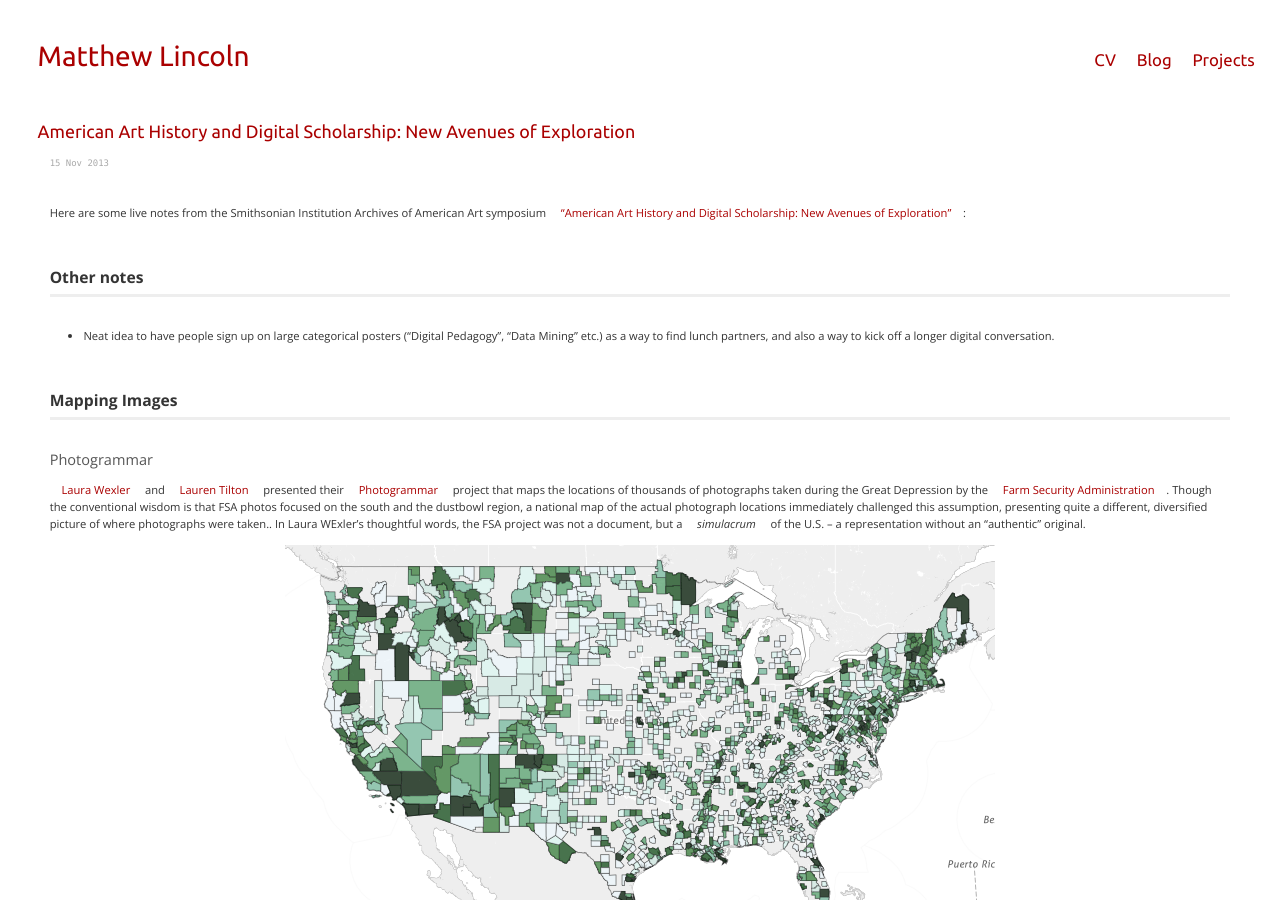
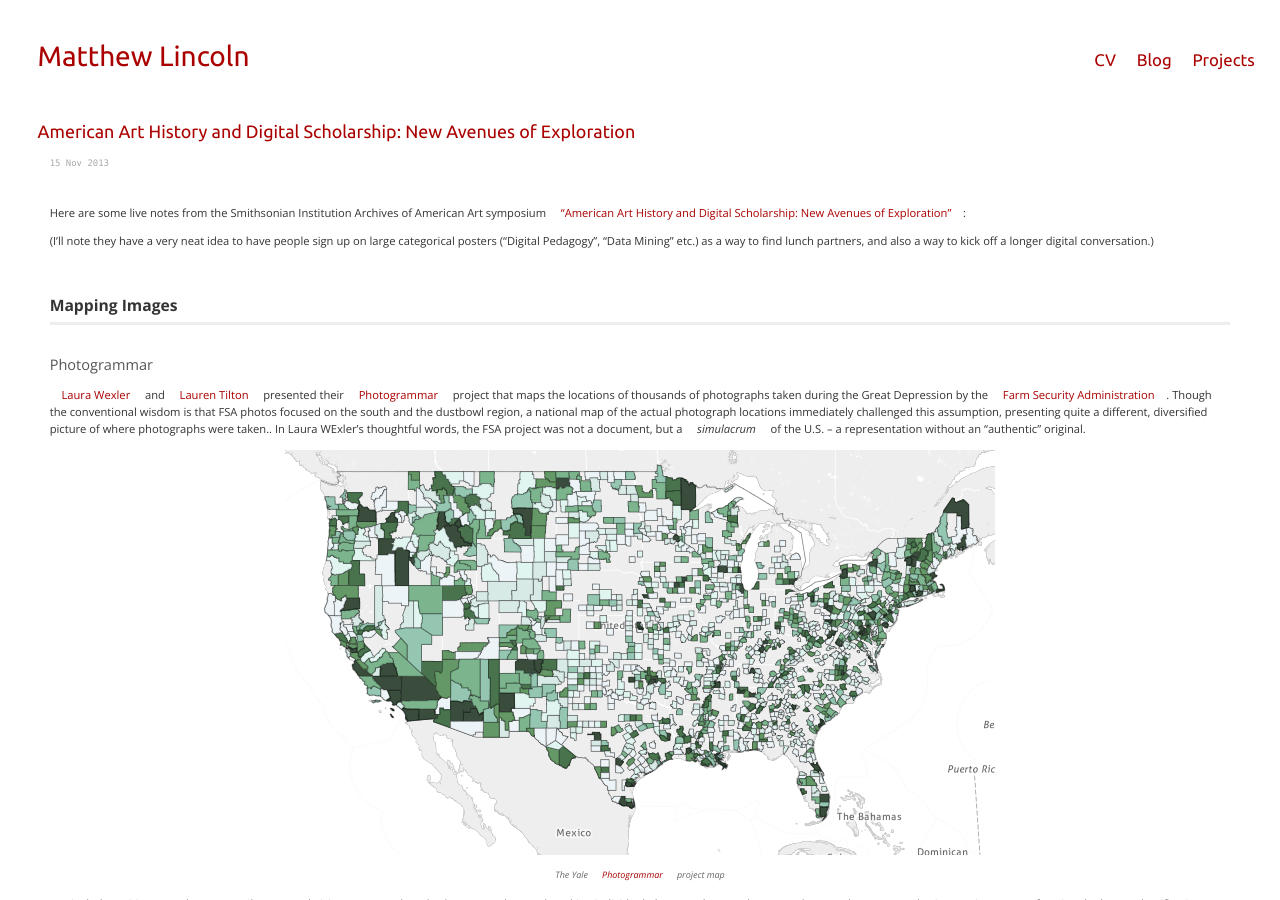
Before and after one commit to mdlincoln/mdlincoln.github.io, a Jekyll site: the page built from _posts/2013-11-15-american-art-history-and-digital-scholarship.md, in a window 1280 px wide and 900 px high. Built offline with Jekyll 4.4.1, drawn with Linux system fonts in a browser that asks for light colours; comment, search, counter and statistics services are not loaded.

```diff
--- a/_posts/2013-11-15-american-art-history-and-digital-scholarship.md
+++ b/_posts/2013-11-15-american-art-history-and-digital-scholarship.md
@@ -10,9 +10,7 @@
 
 Here are some live notes from the Smithsonian Institution Archives of American Art symposium ["American Art History and Digital Scholarship: New Avenues of Exploration"](http://www.aaa.si.edu/symposium):
 
-# Other notes
-
-- Neat idea to have people sign up on large categorical posters ("Digital Pedagogy", "Data Mining" etc.) as a way to find lunch partners, and also a way to kick off a longer digital conversation.
+(I'll note they have a very neat idea to have people sign up on large categorical posters ("Digital Pedagogy", "Data Mining" etc.) as a way to find lunch partners, and also a way to kick off a longer digital conversation.)
 
 # Mapping Images
 
```
